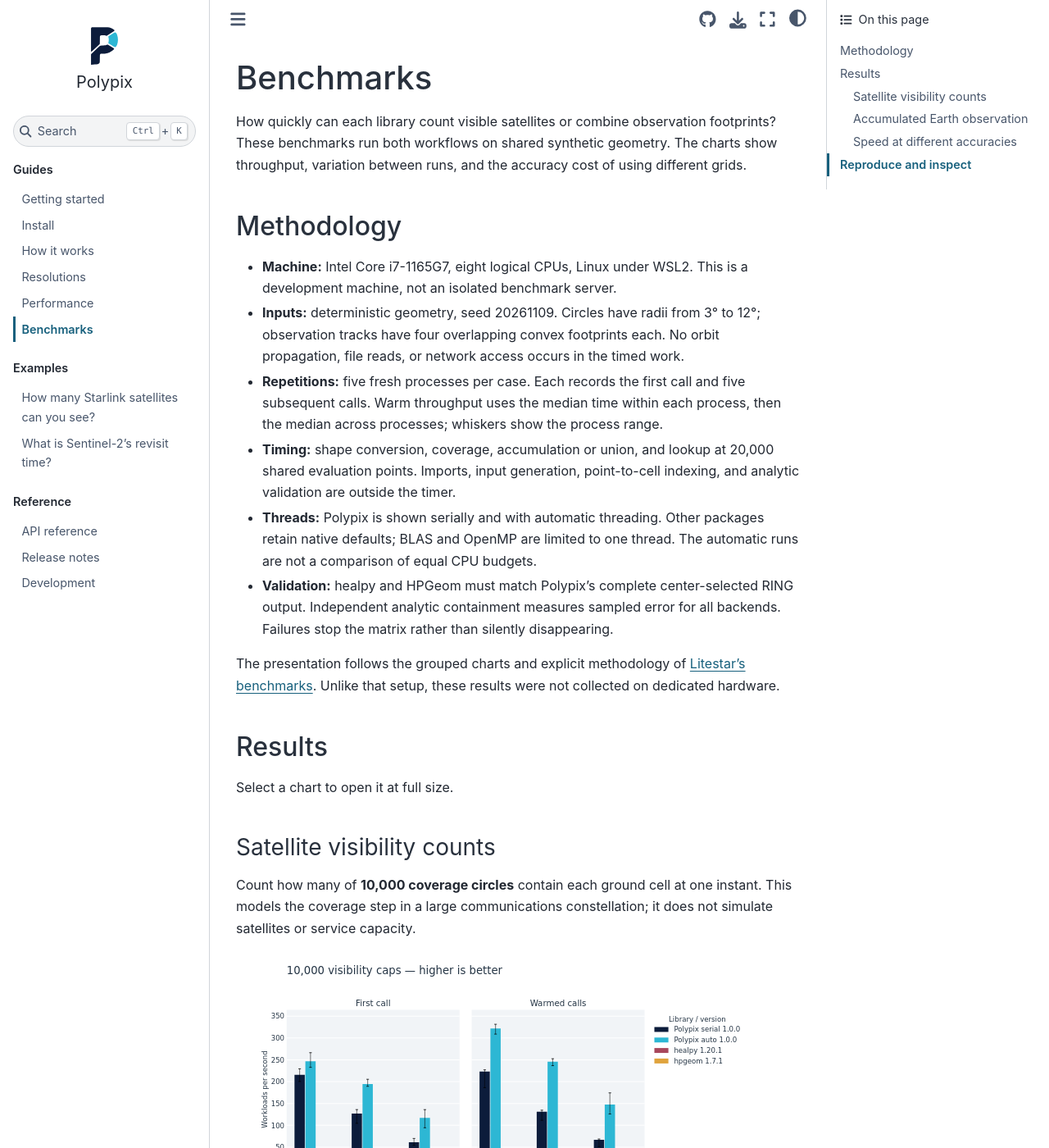
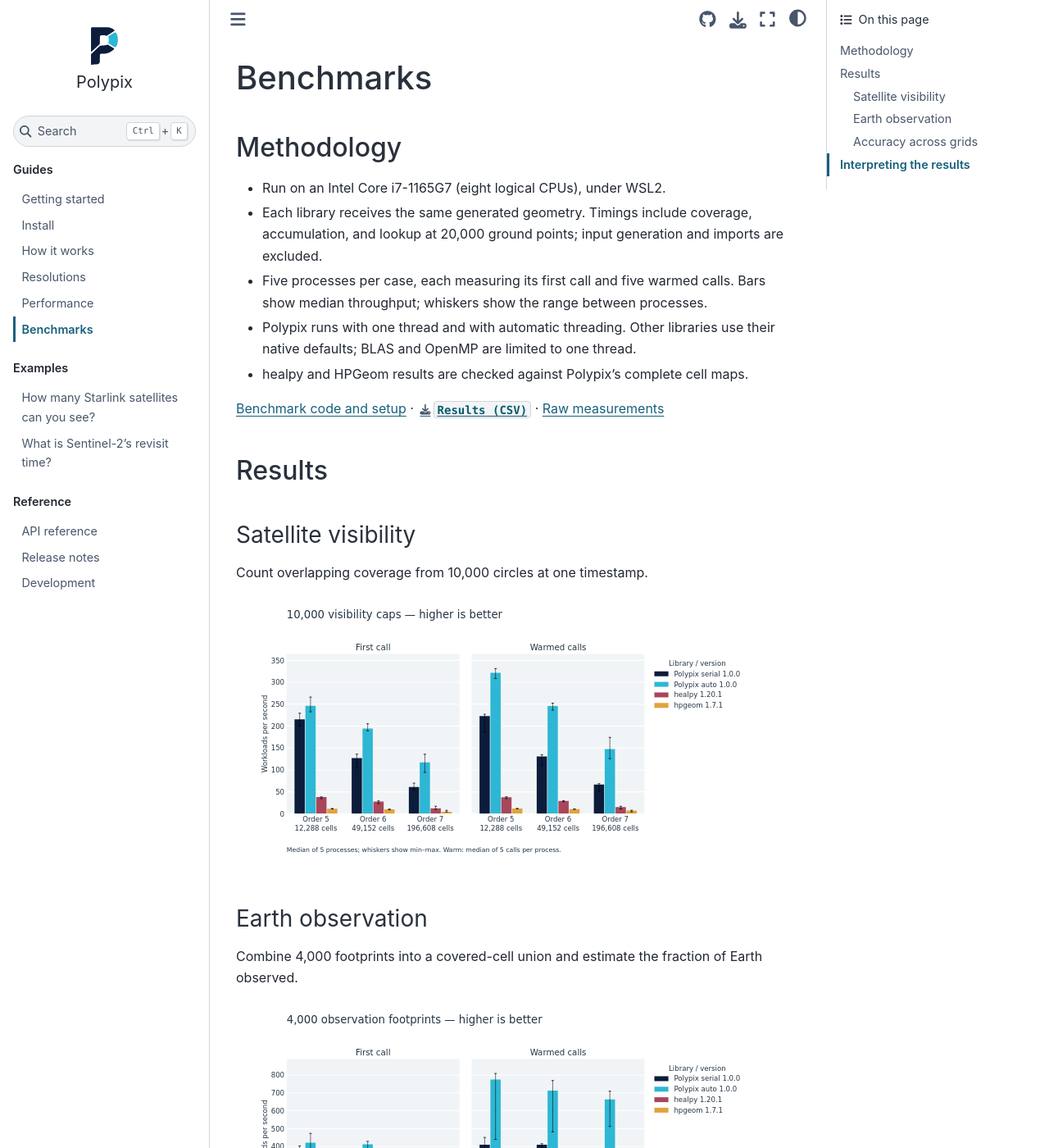
Before and after one commit to JochimMaene/polypix, a Sphinx documentation site: the page built from docs/benchmarks.md, in a window 1280 px wide and 1400 px high. Shown: the whole window at 82% size. Built offline with Sphinx 7.4.7 and the Sphinx Book theme 1.1.4, drawn with Linux system fonts in a browser that asks for light colours; some of the changed text lies outside the part shown.

Commit message:
Trim benchmark docs to methodology and results

````diff
--- a/docs/benchmarks.md
+++ b/docs/benchmarks.md
@@ -1,129 +1,73 @@
 # Benchmarks
-
-How quickly can each library count visible satellites or combine observation
-footprints? These benchmarks run both workflows on shared synthetic geometry.
-The charts show throughput, variation between runs, and the accuracy cost of
-using different grids.
 
 ## Methodology
 
-- **Machine:** Intel Core i7-1165G7, eight logical CPUs, Linux under WSL2.
-  This is a development machine, not an isolated benchmark server.
-- **Inputs:** deterministic geometry, seed 20261109. Circles have radii from
-  3° to 12°; observation tracks have four overlapping convex footprints each.
-  No orbit propagation, file reads, or network access occurs in the timed work.
-- **Repetitions:** five fresh processes per case. Each records the first call
-  and five subsequent calls. Warm throughput uses the median time within each
-  process, then the median across processes; whiskers show the process range.
-- **Timing:** shape conversion, coverage, accumulation or union, and lookup at
-  20,000 shared evaluation points. Imports, input generation, point-to-cell
-  indexing, and analytic validation are outside the timer.
-- **Threads:** Polypix is shown serially and with automatic threading. Other
-  packages retain native defaults; BLAS and OpenMP are limited to one thread.
-  The automatic runs are not a comparison of equal CPU budgets.
-- **Validation:** healpy and HPGeom must match Polypix's complete center-selected
-  RING output. Independent analytic containment measures sampled error for all
-  backends. Failures stop the matrix rather than silently disappearing.
+- Run on an Intel Core i7-1165G7 (eight logical CPUs), under WSL2.
+- Each library receives the same generated geometry. Timings include coverage,
+  accumulation, and lookup at 20,000 ground points; input generation and imports
+  are excluded.
+- Five processes per case, each measuring its first call and five warmed calls.
+  Bars show median throughput; whiskers show the range between processes.
+- Polypix runs with one thread and with automatic threading. Other libraries use
+  their native defaults; BLAS and OpenMP are limited to one thread.
+- healpy and HPGeom results are checked against Polypix's complete cell maps.
 
-The presentation follows the grouped charts and explicit methodology of
-[Litestar's benchmarks](https://docs.litestar.dev/2/benchmarks.html).
-Unlike that setup, these results were not collected on dedicated hardware.
+[Benchmark code and setup](https://github.com/JochimMaene/polypix/blob/main/benchmarks/competitors.md)
+· {download}`Results (CSV) <assets/benchmarks/results.csv>`
+· [Raw measurements](https://github.com/JochimMaene/polypix/tree/main/benchmarks/results)
 
 ## Results
 
-Select a chart to open it at full size.
+### Satellite visibility
 
-### Satellite visibility counts
-
-Count how many of **10,000 coverage circles** contain each ground cell at one
-instant. This models the coverage step in a large communications constellation;
-it does not simulate satellites or service capacity.
+Count overlapping coverage from 10,000 circles at one timestamp.
 
 ```{figure} assets/benchmarks/visibility-throughput.svg
 :target: _images/visibility-throughput.svg
-:alt: Grouped throughput bars for Polypix, healpy and HPGeom at three resolutions, with first-call and warmed panels and min–max whiskers.
-
-Visibility workloads completed per second. Higher is better. All four series
-produce identical HEALPix count maps at each order.
+:alt: Throughput for 10,000 coverage circles at three HEALPix resolutions, comparing first-call and warmed performance.
 ```
 
-### Accumulated Earth observation
+### Earth observation
 
-Combine **4,000 footprints** from 1,000 short tracks into a covered-cell union,
-then estimate the fraction of Earth observed using the shared sample points.
-The target region is the whole sphere; all footprint edges are great-circle arcs.
+Combine 4,000 footprints into a covered-cell union and estimate the fraction
+of Earth observed.
 
 ```{figure} assets/benchmarks/observation-throughput.svg
 :target: _images/observation-throughput.svg
-:alt: Grouped throughput bars for the union of 4,000 footprints, comparing first-call and warmed results across three resolutions.
-
-Observation workloads completed per second. Higher is better. One workload
-includes the full footprint batch and union, not one polygon query.
+:alt: Throughput for the union of 4,000 footprints at three HEALPix resolutions, comparing first-call and warmed performance.
 ```
 
-### Speed at different accuracies
+### Accuracy across grids
 
-A grid with similar cell area is not necessarily equally accurate. These smaller
-cases use **128 circles or 512 footprints**, so every backend can be compared
-across three requested HEALPix orders. The labels identify those orders; H3 and
-S2 use the nearest global cell count on their own resolution scales.
+These cases use 128 circles or 512 footprints. H3 and S2 resolutions are chosen
+by their nearest global cell count to HEALPix. Labels show the requested HEALPix
+order; error is measured against spherical containment at 20,000 shared points.
+
+```{note}
+Polypix, healpy, and HPGeom select cell centers. MOCPy and S2 include boundary
+cells, which can overestimate coverage. H3 approximates circles with 128-vertex
+polygons. These results compare different coverage semantics.
+```
 
 ```{figure} assets/benchmarks/visibility-accuracy.svg
 :target: _images/visibility-accuracy.svg
-:alt: Runtime against mean absolute visibility-count error, showing three resolutions for each library.
+:alt: Runtime versus mean absolute visibility-count error for each library.
 
-Visibility: lower and farther left is better. Error is the mean absolute
-count difference from analytic spherical containment at 20,000 points.
+Visibility: mean absolute error in the number of covering circles.
 ```
 
 ```{figure} assets/benchmarks/observation-accuracy.svg
 :target: _images/observation-accuracy.svg
-:alt: Runtime against observation classification error for all libraries, with requested orders labeled.
+:alt: Runtime versus the fraction of incorrectly classified observation points.
 
-Observation: lower and farther left is better. Error is the fraction of sample
-points whose covered/uncovered classification differs from analytic containment.
+Observation: fraction of points incorrectly classified as covered or uncovered.
 ```
 
-Polypix, healpy, and HPGeom select cell centers. MOCPy and S2 return outer
-coverings, which deliberately include boundary cells and can overestimate area.
-H3 selects polygon centers; circles are represented by 128-vertex polygons.
-These are different outputs, so the accuracy charts are application comparisons,
-not an equivalent-output speed ranking. Small footprints can disappear under
-center selection; increasing resolution costs time and memory but improves detail.
+## Interpreting the results
 
-MOCPy uses its native batch cone and polygon constructors and native union.
-Its visibility counts are accumulated by querying each MOC at the sample points;
-that cost is included. S2 uses its C++ binding and fixed-level region coverer.
-healpy and HPGeom use their public per-region query APIs followed by NumPy
-accumulation. Alternative representations or a different target workload may
-change the relative performance substantially.
+The throughput charts compare identical HEALPix outputs. The accuracy charts
+compare each library's grid and coverage rules; MOCPy's visibility timing also
+includes querying each coverage map to accumulate counts at the sample points.
 
-## Reproduce and inspect
-
-The {download}`results table <assets/benchmarks/results.csv>` contains exact timing ranges,
-process memory, error, and grid sizes. [Raw JSON and environment records](https://github.com/JochimMaene/polypix/tree/main/benchmarks/results)
-include package versions, hardware, seed, source revision, and harness hash.
-Peak RSS includes the interpreter, imports, inputs, and native allocations; it
-is not incremental algorithm memory. It is captured before analytic validation.
-
-Follow the [benchmark setup instructions](https://github.com/JochimMaene/polypix/blob/main/benchmarks/competitors.md), then run:
-
-```sh
-PYTHONPATH=. python benchmarks/run_comparisons.py
-MPLBACKEND=Agg python benchmarks/plot_comparisons.py
-```
-
-The plot script uses Matplotlib from the documentation environment. Charts are
-checked-in SVGs: building the docs never runs the competitor matrix.
-
-The charts use seed 20261109. Additional runs with seeds 20261110 and 20261111,
-three processes and three warmed calls per process, confirmed exact HEALPix
-agreement at all three orders. Polypix remained faster than the tested healpy
-and HPGeom paths for both small workflows; serial versus automatic rankings
-varied. These checks are recorded in the raw-results `seeds/` directory and are
-not pooled into the charts. The large workloads were only run with the chart seed.
-
-These measurements cover three synthetic seeds, three resolutions, and one machine.
-They do not establish performance for every polygon shape, constellation,
-thread budget, or hardware platform. The large-workload charts cover only the
-equivalent HEALPix outputs; cross-grid scaling at that size remains unmeasured.
+These measurements come from one development machine. Performance depends on
+region size, resolution, thread settings, and the result your application needs.
````
